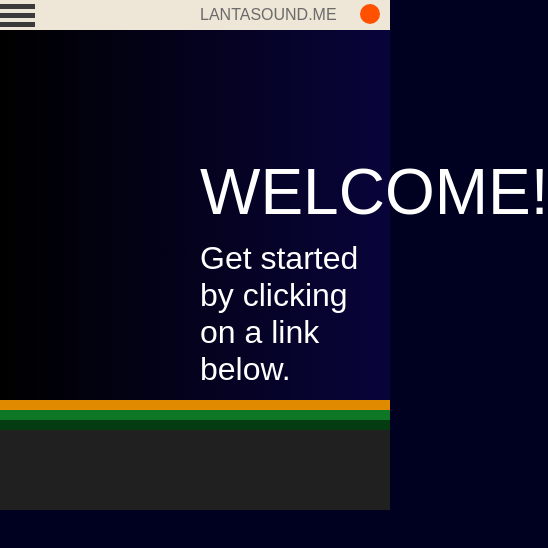
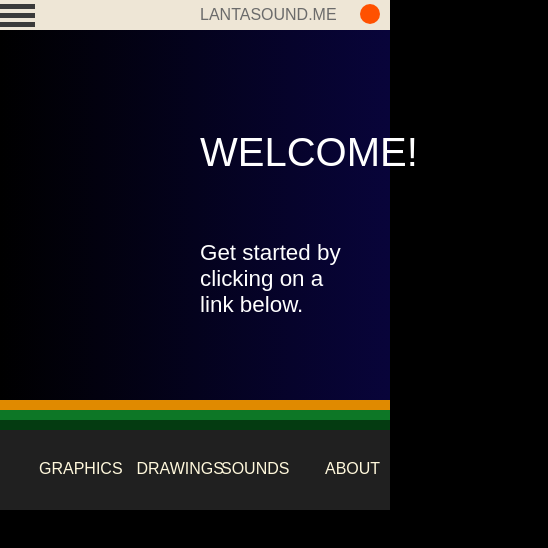
Before and after one commit to LantaSound/lantasound.github.io, a plain HTML site: page index.html in a window 390 px wide. Shown: the whole page, 548 px wide, since content can reach past the window. Drawn offline with Linux system fonts and the light colour scheme; a web font is replaced by a local one.

Commit message:
updated text

```diff
--- a/index.html
+++ b/index.html
@@ -54,7 +54,18 @@
     <div class="green"></div>
     <div class="dark"></div>
     <div class="load">
-
+        <div class="bread">
+            <a href="graphics.html">GRAPHICS</a>
+        </div>
+        <div class="read">
+            <a href="drawings.html">DRAWINGS</a>
+        </div>
+        <div class="ead">
+            <a href="sounds.html">SOUNDS</a>
+        </div>
+        <div class="ad">
+            <a href="about.html">ABOUT</a>
+        </div>
 
     </div>
 
--- a/style.css
+++ b/style.css
@@ -1,5 +1,5 @@
 body {
-    background-color: rgb(0, 1, 32);
+    background-color: rgb(0, 0, 0);
     padding: 0;
     margin: 0;
   }
@@ -72,7 +72,8 @@ body {
 
   /* Fade out the second bar */
   .change .bar2 {
-    opacity: 0;
+    opacity: 10;
+    transform: scale(.1);
   }
 
   /* Rotate last bar */
@@ -147,12 +148,7 @@ a:hover{
     font-style: normal;
     text-decoration: underline;
 }
-.load {
-    height: 80px;
-    width: 100vw;
-    background-color: rgb(32, 32, 32);
 
-  }
 
 
 
@@ -177,12 +173,16 @@ a:hover{
     background-image: linear-gradient(to right, rgb(0, 0, 0), rgb(8, 4, 58));
 }
 
+/*desktop*/
+@media screen and (min-width: 1025px) {
+
   .welcome{
       font-family: bely-display, sans-serif;
       color: rgb(255, 255, 255);
       margin-left: 200px;
-    top: 155px;
-    font-size: 4em;
+      margin-top: 130px;
+      font-size: 5em;
+      max-height: 10px;
       position: absolute;
   }
 
@@ -193,7 +193,59 @@ a:hover{
     top: 240px;
     font-size: 2em;
     position: absolute;
+    margin-right: 20vw;
   }
+}
+
+
+/* ipad */
+@media screen and (max-width: 1024px) and (min-width: 768px) {
+
+  .start{
+    font-family: all-round-gothic, sans-serif;
+    color: rgb(255, 255, 255);
+    margin-left: 200px;
+    top: 240px;
+    font-size: 1.8em;
+    position: absolute;
+    margin-right: 15vw;
+  }
+
+  .welcome{
+      font-family: bely-display, sans-serif;
+      color: rgb(255, 255, 255);
+      margin-left: 200px;
+      margin-top: 130px;
+      font-size: 4em;
+      max-height: 10px;
+      position: absolute;
+  }
+}
+
+/* iphone */
+@media screen and (max-width: 767px) {
+
+  .start{
+    font-family: all-round-gothic, sans-serif;
+    color: rgb(255, 255, 255);
+    margin-left: 200px;
+    top: 240px;
+    font-size: 1.4em;
+    position: absolute;
+    margin-right: 10vw;
+  }
+
+  .welcome{
+      font-family: bely-display, sans-serif;
+      color: rgb(255, 255, 255);
+      margin-left: 200px;
+      margin-top: 130px;
+      font-size: 2.5em;
+      max-height: 10px;
+      position: absolute;
+  }
+}
+
 
 .yellow{
     width: 100vw;
@@ -212,3 +264,39 @@ a:hover{
     height: 10px;
     background-color: #043B11;
 }
+
+.load {
+  height: 80px;
+  width: 100vw;
+  background-color: rgb(32, 32, 32);
+  display: grid;
+  grid-template-columns: 1fr 1fr 1fr 1fr;
+  grid-gap: 10vw;
+}
+
+.bread {
+  height: 20px;
+  width: 10vw;
+  grid-area: 1fr;
+  margin-left: 10vw;
+  margin-top: 30px;
+}
+.read {
+  height: 20px;
+  width: 10vw;
+  grid-area: 1fr;
+  margin-left: 5vw;
+  margin-top: 30px;
+}
+.ead {
+  height: 20px;
+  width: 10vw;
+  grid-area: 1fr;
+  margin-top: 30px;
+}
+.ad {
+  height: 20px;
+  width: 10vw;
+  grid-area: 1fr;
+  margin-top: 30px;
+}
```
Also changed, not shown: script.js (line endings or trailing spaces). Lines whose indentation alone changed are shown as unchanged.
